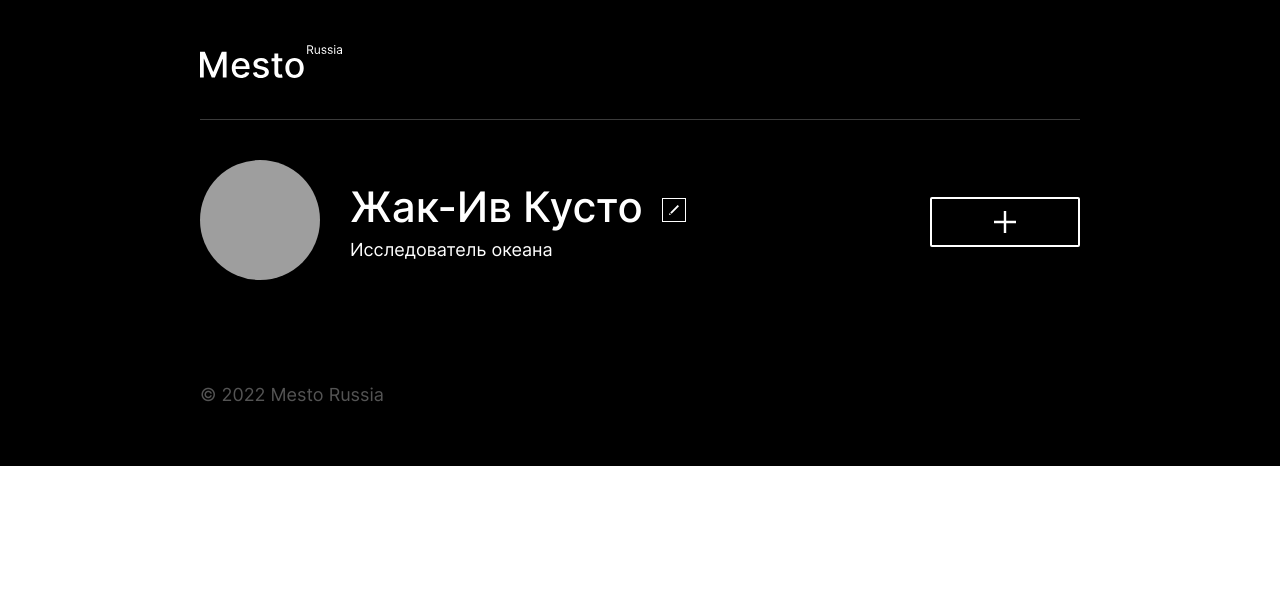
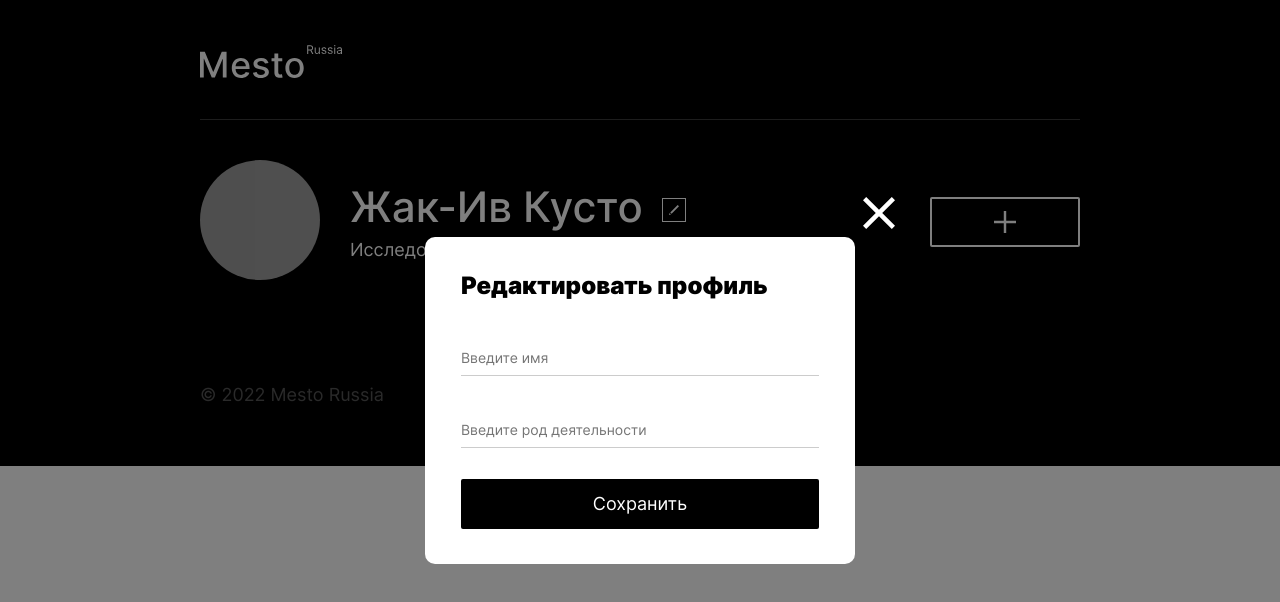
Before and after one commit to AmirAshizhev/mesto-react, a React (Create React App) app: page / in a window 1280 px wide. Both pictures are taken after a click on the button 674 px from the left and 210 px from the top of the page. Shown: the top 602 px of the page. Built offline with nearby package versions, Linux system fonts and the light colour scheme; grey boxes are pictures that could not be loaded.

Commit message:
feat: sprint 10: 5 checkpoint: 3/5 points

```diff
--- a/src/components/App.js
+++ b/src/components/App.js
@@ -1,72 +1,60 @@
 import Header from "./Header";
 import Main from "./Main";
 import Footer from "./Footer";
+import PopupWithForm from "./PopupWithForm"
+import ImagePopup from "./ImagePopup";
 
 function App() {
   return (
     <div className="page">
       <div>
         <Header/>
-        {/* <header className="header">
-          <a href="#" target="_blank" className="header__logo"></a>
-        </header> */}
 
-        <Main/>
-        {/* <main>
-          <section className="profile">
-            <div className="profile__avatar-container">
-              <img src="<%=require('./images/profile__avatar.jpg')%>" alt="Аватар профиля" className="profile__avatar" />
-              <button type="button" className="profile__avatar-button"></button>
-            </div>
-            <div className="profile__info">
-              <h1 className="profile__title">Жак-Ив Кусто</h1>
-              <button type="button" className="profile__edit-button"></button>
-              <p className="profile__subtitle">Исследователь океана</p>
-            </div>
-            <button type="button" className="profile__add-button"></button>
-          </section>
-
-          <section>
-            <ul className="cards">
-            </ul>
-
-          </section>
-
-        </main> */}
+        <Main
+          handleEditAvatarClick = {() => {document.querySelector('.popup_avatar').classList.add('popup_opened');}}
+          handleEditProfileClick = {() => {document.querySelector('.popup_edit-button').classList.add('popup_opened');}}
+          handleAddPlaceClick = {() => {document.querySelector('.popup_add-button').classList.add('popup_opened');}}
+        />
 
         <Footer/>
-        {/* <footer className="footer">
-          <p className="footer__copyright">&#169;  2022 Mesto Russia</p>
-        </footer> */}
 
-        <div className="popup popup_edit-button">
-          <div className="popup__container">
-            <button className="popup__exit-button" type="button" aria-label="Закрыть форму"></button>
-            <form name="popup__form" id="popup__form_edit" className="popup__form" novalidate>
-              <h2 className="popup__title">Редактировать профиль</h2>
+        <PopupWithForm
+          name = "avatar"
+          title ="Обновить аватар"
+          children = {
             <fieldset className="popup__fieldset">
               <label className="popup__field">
-                  <input id="edit-button-name" type="text"  name="name" placeholder="Введите имя" className="popup__item popup__item_name" required minlength ="2" maxlength = "40" />
+                <input id="avatar-button-description" type="url"  name="link" placeholder="Ссылка на аватар"  className="popup__item popup__item_description"  required />
+                <span className="popup__item-error avatar-button-description-error"> </span>
+              </label>
+            </fieldset>
+          }
+        />
+
+        <PopupWithForm
+          name = "edit-button"
+          title ="Редактировать профиль"
+          children = {
+            <fieldset className="popup__fieldset">
+              <label className="popup__field">
+                <input id="edit-button-name" type="text"  name="name" placeholder="Введите имя" className="popup__item popup__item_name" required minLength ="2" maxLength = "40" />
                 <span className="popup__item-error edit-button-name-error"></span>
               </label>
               <label className="popup__field">
-                  <input id="edit-button-description" type="text"  name="about" placeholder="Введите род деятельности" className="popup__item popup__item_description" required minlength ="2" maxlength = "200" />
+                <input id="edit-button-description" type="text"  name="about" placeholder="Введите род деятельности" className="popup__item popup__item_description" required minLength ="2" maxLength = "200" />
                 <span className="popup__item-error edit-button-description-error"> </span>
               </label>
             </fieldset>
-              <button className="popup__save-button" type="submit" aria-label="Сохранить">Сохранить</button>
-            </form>
-          </div>
-        </div>
+          }
+        />
 
-        <div className="popup popup_add-button">
-          <div className="popup__container">
-            <button className="popup__exit-button" type="button" aria-label="Закрыть форму"></button>
-            <form name="popup__form" id="popup__form_add" className="popup__form" novalidate>
-              <h2 className="popup__title">Новое место</h2>
+        <PopupWithForm
+          name = "add-button"
+          title ="Новое место"
+          children = {
             <fieldset className="popup__fieldset">
               <label className="popup__field">
-                  <input id="add-button-name" type="text"  name="name" placeholder="Название"  className="popup__item popup__item_name"  required minlength ="2" maxlength = "30" />
+                <input id="add-button-name" type="text"  name="name" placeholder="Название"  className="popup__item popup__item_name"  required minLength ="2" maxLength = "30" />
                 <span className="popup__item-error add-button-name-error"> </span>
               </label>
               <label className="popup__field">
@@ -74,44 +62,17 @@ function App() {
                 <span className="popup__item-error add-button-description-error"> </span>
               </label>
             </fieldset>
-              <button className="popup__save-button" type="submit" aria-label="Создать">Создать</button>
-            </form>
-          </div>
-        </div>
+          }
+        />
 
-        <div className="popup popup_avatar">
-          <div className="popup__container">
-            <button className="popup__exit-button" type="button" aria-label="Закрыть форму"></button>
-            <form name="popup__form" id="popup__form_avatar" className="popup__form" novalidate>
-              <h2 className="popup__title popup__title_avatar">Обновить аватар</h2>
-              <fieldset className="popup__fieldset">
-                <label className="popup__field">
-                  <input id="avatar-button-description" type="url"  name="link" placeholder="Ссылка на аватар"  className="popup__item popup__item_description"  required />
-                  <span className="popup__item-error avatar-button-description-error"> </span>
-                </label>
-              </fieldset>
-              <button className="popup__save-button popup__save-button_avatar" type="submit" aria-label="Сохранить">Сохранить</button>
-            </form>
-          </div>
-        </div>
+        <PopupWithForm
+          name = "trash"
+          title ="Вы уверены?"
 
-        <div className="popup popup_trash">
-          <div className="popup__container popup__container_trash">
-            <button className="popup__exit-button" type="button" aria-label="Закрыть"></button>
-            <h2 className="popup__title popup__title_trash">Вы уверены?</h2>
-            <form name="popup__form" id="popup__form_trash" className="popup__form" novalidate>
-              <button className="popup__save-button" type="submit" aria-label="Удалить">Да</button>
-            </form>
-          </div>
-        </div>
+        />
 
-        <div className="popup popup_picture">
-          <div className="popup__container popup__container_full-screen">
-            <button className="popup__exit-button" type="button" aria-label="Закрыть"></button>
-            <img src=" " alt="" className="popup__img" />
-            <p className="popup__text"></p>
-          </div>
-        </div>
+        <ImagePopup/>
+
       </div>
 
       <template id="cards__template">
--- /dev/null
+++ b/src/components/ImagePopup.js
@@ -0,0 +1,13 @@
+const ImagePopup = () => {
+  return (
+    <div className="popup popup_picture">
+      <div className="popup__container popup__container_full-screen">
+      <button className="popup__exit-button" type="button" aria-label="Закрыть"></button>
+        <img src=" " alt="" className="popup__img" />
+        <p className="popup__text"></p>
+      </div>
+    </div>
+    )
+}
+
+export default ImagePopup;
--- a/src/components/Main.js
+++ b/src/components/Main.js
@@ -1,16 +1,19 @@
-const Main = () => {
-    return         <main>
+
+
+const Main = (props) => {
+    return  (
+      <main>
       <section className="profile">
         <div className="profile__avatar-container">
           <img src="<%=require('./images/profile__avatar.jpg')%>" alt="Аватар профиля" className="profile__avatar" />
-        <button type="button" className="profile__avatar-button"></button>
+          <button type="button" className="profile__avatar-button" onClick={props.handleEditAvatarClick}></button>
         </div>
         <div className="profile__info">
           <h1 className="profile__title">Жак-Ив Кусто</h1>
-        <button type="button" className="profile__edit-button"></button>
+          <button type="button" className="profile__edit-button" onClick={props.handleEditProfileClick}></button>
           <p className="profile__subtitle">Исследователь океана</p>
         </div>
-      <button type="button" className="profile__add-button"></button>
+        <button type="button" className="profile__add-button" onClick={props.handleAddPlaceClick}></button>
       </section>
 
       <section>
@@ -19,7 +22,89 @@ const Main = () => {
 
       </section>
 
+      {/* <div className="popup popup_edit-button">
+        <div className="popup__container">
+          <button className="popup__exit-button" type="button" aria-label="Закрыть форму"></button>
+          <form name="popup__form" id="popup__form_edit" className="popup__form" noValidate>
+            <h2 className="popup__title">Редактировать профиль</h2>
+            <fieldset className="popup__fieldset">
+              <label className="popup__field">
+                <input id="edit-button-name" type="text"  name="name" placeholder="Введите имя" className="popup__item popup__item_name" required minLength ="2" maxLength = "40" />
+                <span className="popup__item-error edit-button-name-error"></span>
+              </label>
+              <label className="popup__field">
+                <input id="edit-button-description" type="text"  name="about" placeholder="Введите род деятельности" className="popup__item popup__item_description" required minLength ="2" maxLength = "200" />
+                <span className="popup__item-error edit-button-description-error"> </span>
+              </label>
+            </fieldset>
+            <button className="popup__save-button" type="submit" aria-label="Сохранить">Сохранить</button>
+          </form>
+        </div>
+      </div>
+
+      <div className="popup popup_add-button">
+        <div className="popup__container">
+          <button className="popup__exit-button" type="button" aria-label="Закрыть форму"></button>
+          <form name="popup__form" id="popup__form_add" className="popup__form" noValidate>
+            <h2 className="popup__title">Новое место</h2>
+            <fieldset className="popup__fieldset">
+              <label className="popup__field">
+                <input id="add-button-name" type="text"  name="name" placeholder="Название"  className="popup__item popup__item_name"  required minLength ="2" maxLength = "30" />
+                <span className="popup__item-error add-button-name-error"> </span>
+              </label>
+              <label className="popup__field">
+                <input id="add-button-description" type="url"  name="link" placeholder="Ссылка на картинку"  className="popup__item popup__item_description"  required />
+                <span className="popup__item-error add-button-description-error"> </span>
+              </label>
+            </fieldset>
+            <button className="popup__save-button" type="submit" aria-label="Создать">Создать</button>
+          </form>
+        </div>
+      </div> */}
+
+      {/* <div className="popup popup_avatar">
+        <div className="popup__container">
+          <button className="popup__exit-button" type="button" aria-label="Закрыть форму"></button>
+          <form name="popup__form" id="popup__form_avatar" className="popup__form" noValidate>
+            <h2 className="popup__title popup__title_avatar">Обновить аватар</h2>
+            <fieldset className="popup__fieldset">
+              <label className="popup__field">
+                <input id="avatar-button-description" type="url"  name="link" placeholder="Ссылка на аватар"  className="popup__item popup__item_description"  required />
+                <span className="popup__item-error avatar-button-description-error"> </span>
+              </label>
+            </fieldset>
+            <button className="popup__save-button popup__save-button_avatar" type="submit" aria-label="Сохранить">Сохранить</button>
+          </form>
+        </div>
+      </div> */}
+
+      {/* <PopupWithForm
+        name = "avatar"
+        title ="Обновить аватар"
+        children = {
+          <fieldset className="popup__fieldset">
+          <label className="popup__field">
+            <input id="avatar-button-description" type="url"  name="link" placeholder="Ссылка на аватар"  className="popup__item popup__item_description"  required />
+            <span className="popup__item-error avatar-button-description-error"> </span>
+          </label>
+        </fieldset>
+        }
+      /> */}
+
+      <div className="popup popup_trash">
+        <div className="popup__container popup__container_trash">
+          <button className="popup__exit-button" type="button" aria-label="Закрыть"></button>
+          <h2 className="popup__title popup__title_trash">Вы уверены?</h2>
+          <form name="popup__form" id="popup__form_trash" className="popup__form" noValidate>
+            <button className="popup__save-button" type="submit" aria-label="Удалить">Да</button>
+          </form>
+        </div>
+      </div>
+
+
+
     </main>
+  )
 }
 
 export default Main
--- /dev/null
+++ b/src/components/PopupWithForm.js
@@ -0,0 +1,16 @@
+const PopupWithForm = (props) => {
+return (
+    <div className={`popup popup_${props.name}`}>
+      <div className="popup__container">
+        <button className="popup__exit-button" type="button" aria-label="Закрыть форму"></button>
+        <form name="popup__form" id={`popup__form_${props.name}`} className="popup__form" noValidate>
+          <h2 className="popup__title popup__title_avatar">{props.title}</h2>
+            {props.children}
+          <button className="popup__save-button popup__save-button_avatar" type="submit" aria-label="Сохранить">Сохранить</button>
+        </form>
+      </div>
+    </div>
+  )
+}
+
+export default PopupWithForm;
--- a/src/index.css
+++ b/src/index.css
@@ -1,7 +1,7 @@
 @import url(../src/vendor/normalize.css);
 @import url(./vendor/fonts/fonts.css);
 
-@import url(.//blocks/page/page.css);
+@import url(./blocks/page/page.css);
 
 @import url(./blocks/header/header.css);
 @import url(./blocks/header/__logo/header__logo.css);
```
Also changed, not shown: src/components/Footer.js (+5 -3 lines), src/components/Header.js (+5 -3 lines). Lines whose indentation alone changed are shown as unchanged.
